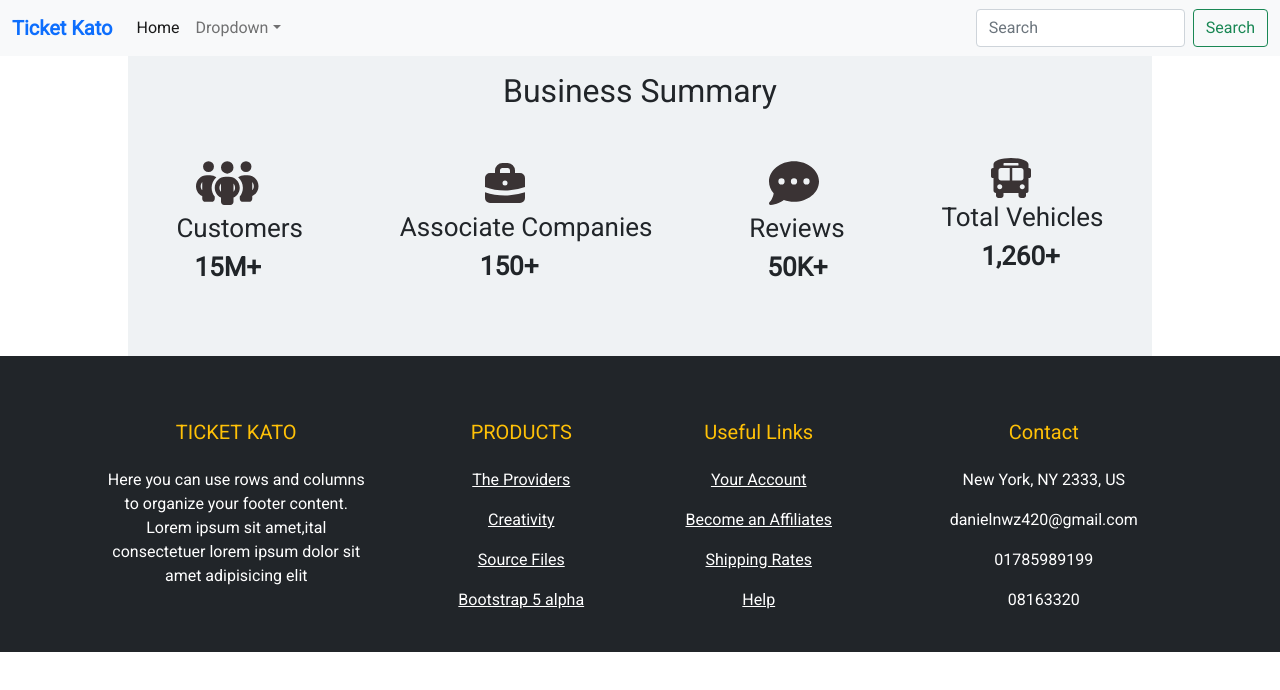
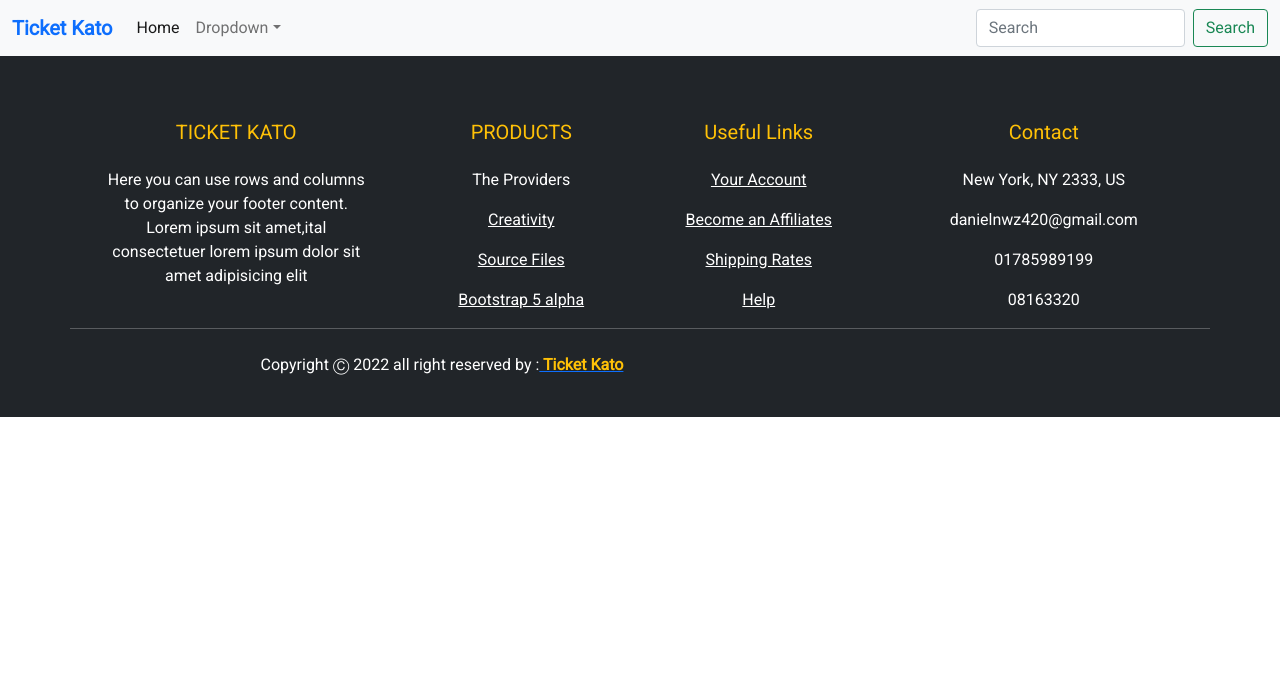
Before and after one commit to MehruzSaif/ticket-kato-client-side, a React (Create React App) app: page / in a window 1280 px wide. Shown: the top 690 px of the page. Built offline with nearby package versions, Linux system fonts and the light colour scheme.

Commit message:
footer modify

```diff
--- a/src/App.js
+++ b/src/App.js
@@ -1,5 +1,5 @@
 import './App.css';
-import Business from './pages/Home/Business';
+// import Business from './pages/Home/Business';
 import Footer from './pages/shared/Footer';
 import Navbar from './pages/shared/Navbar';
 
@@ -7,7 +7,7 @@
   return (
     <div className="">
       <Navbar></Navbar>
-      <Business></Business>
+      {/* <Business></Business> */}
       <Footer></Footer>
     </div>
   );
--- a/src/pages/shared/Footer.js
+++ b/src/pages/shared/Footer.js
@@ -14,7 +14,7 @@
                         <div className='col-md-2 col-lg-2 col-xl-2 mx-auto mt-3'>
                             <h5 className='text-uppercase mb-4 font-weight-bold text-warning'>Products</h5>
                             <p>
-                                <a href='#' className='text-white'>The Providers</a>
+                                <a href='#' className='text-white text-decoration-none'>The Providers</a>
                             </p>
                             <p>
                                 <a href='#' className='text-white'>Creativity</a>
@@ -59,6 +59,18 @@
                             </p>
                         </div>
 
+                        <hr className='mb-4'/>
+
+                        <div className='row align-items-center'>
+                            <div className='col-md-7 col-lg-8'>
+                                <p>Copyright  Ⓒ 2022 all right reserved by :
+                                <a href='#' >
+                                    <strong className='text-warning'>  Ticket Kato</strong>
+                                </a>
+                                </p>
+
+                            </div>
+                        </div>
                     </div>
                 </div>
             </div>
```
Also changed, not shown: 1 other file (tests, documents, lock files or other folders).
